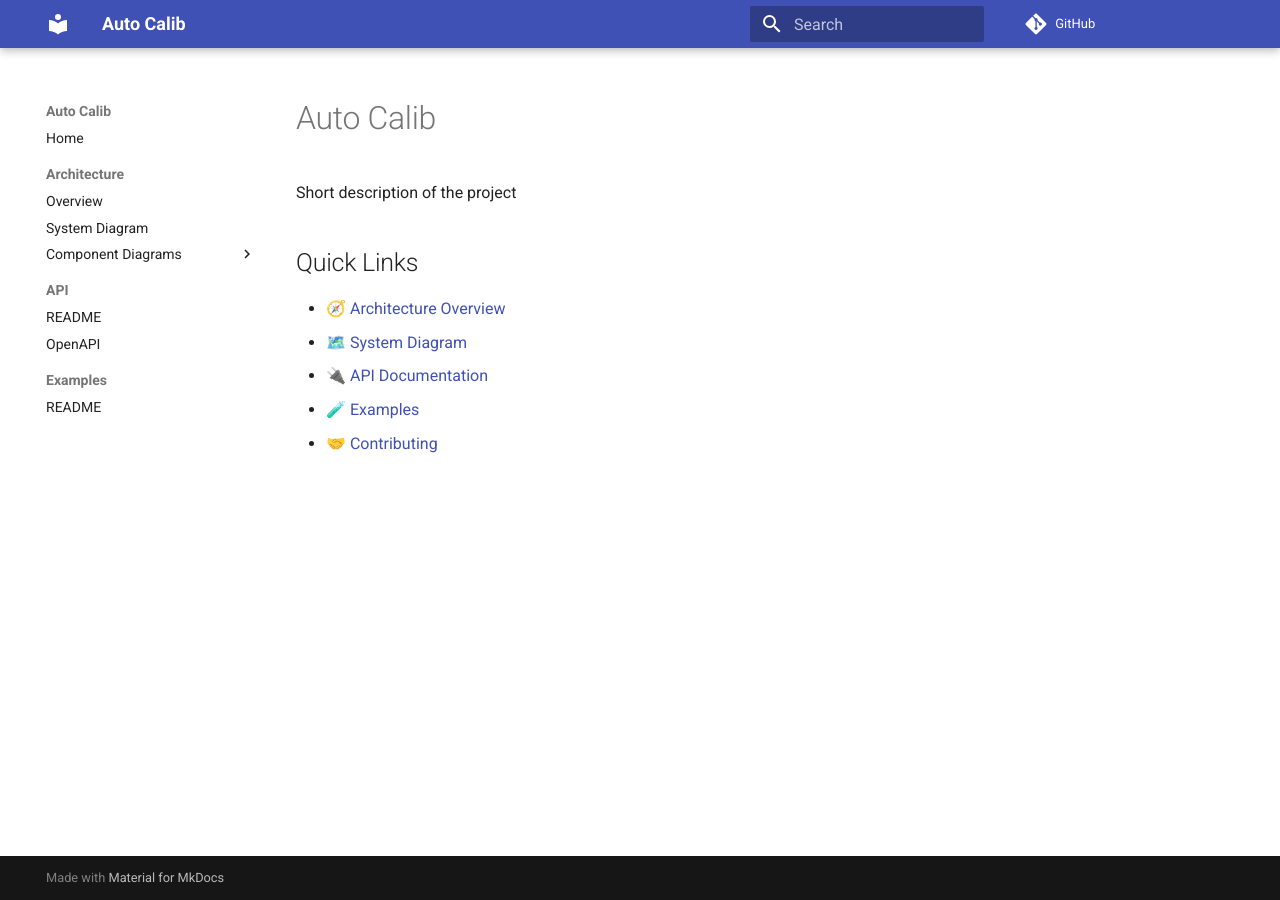
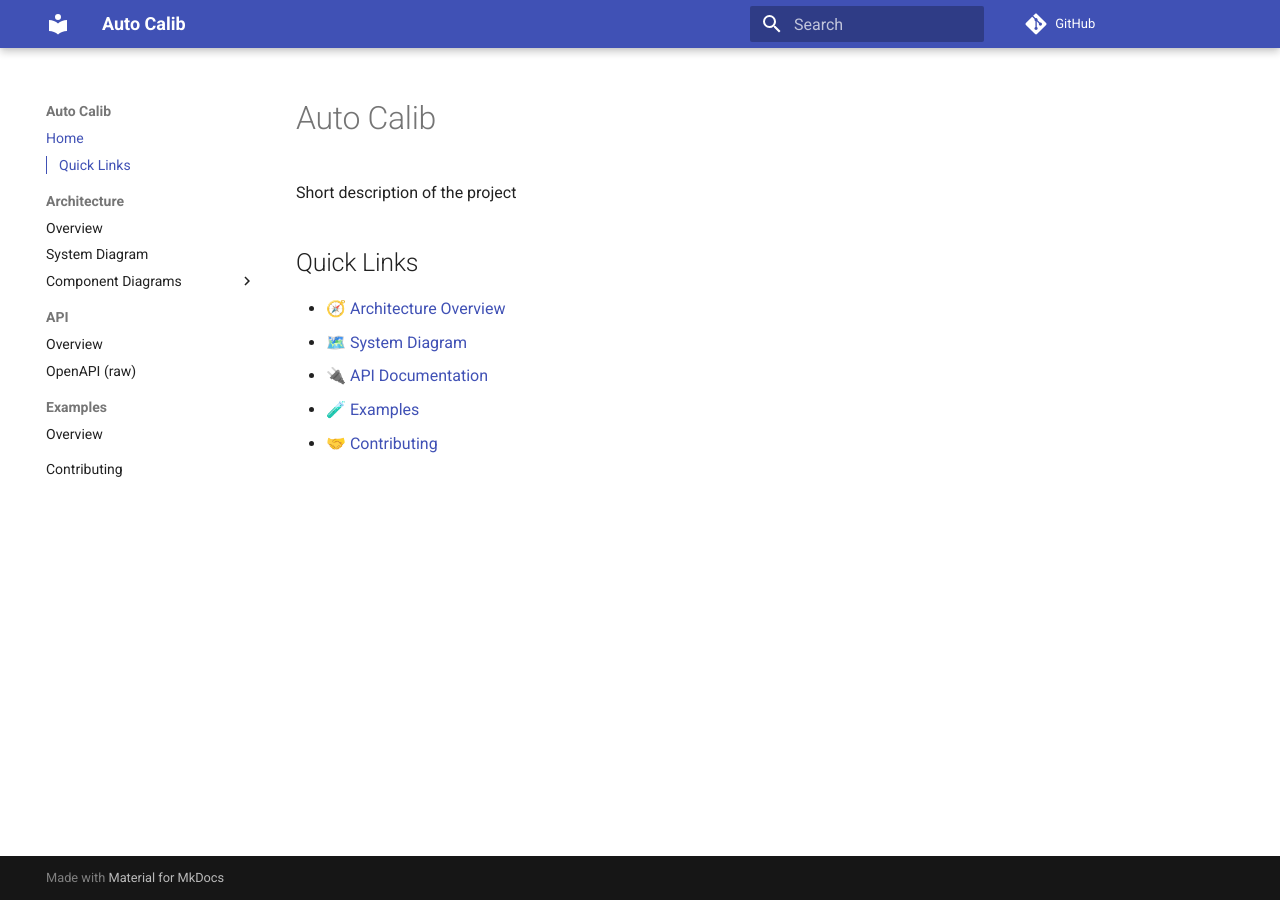
Before and after one commit to DALSA-Lab/test, an MkDocs documentation site: the page built from docs/index.md, in a window 1280 px wide. Built offline with MkDocs 1.6.1 and Material for MkDocs 9.7.7, drawn with Linux system fonts in a browser that asks for light colours; comment, search, counter and statistics services are not loaded; part of the change alters nothing that is shown.

Commit message:
Update mkdocs.yml

```diff
--- a/mkdocs.yml
+++ b/mkdocs.yml
@@ -20,14 +20,16 @@ plugins:
   - search
   - mermaid2
 nav:
-  - Home: docs/index.md
+  - Home: index.md
   - Architecture:
-    - Overview: docs/architecture/overview.md
-    - System Diagram: docs/architecture/system_diagram.md
+    - Overview: architecture/overview.md
+    - System Diagram: architecture/system_diagram.md
     - Component Diagrams:
-      - Template: docs/architecture/component_diagrams/component-template.md
+      - Overview: architecture/component_diagrams/README.md
+      - Template: architecture/component_diagrams/component-template.md
   - API:
-    - README: docs/api/README.md
-    - OpenAPI: docs/api/openapi.yaml
+    - Overview: api/README.md
+    - OpenAPI (raw): api/openapi.yaml
   - Examples:
-    - README: docs/examples/README.md
+    - Overview: examples/README.md
+  - Contributing: contributing.md
```
